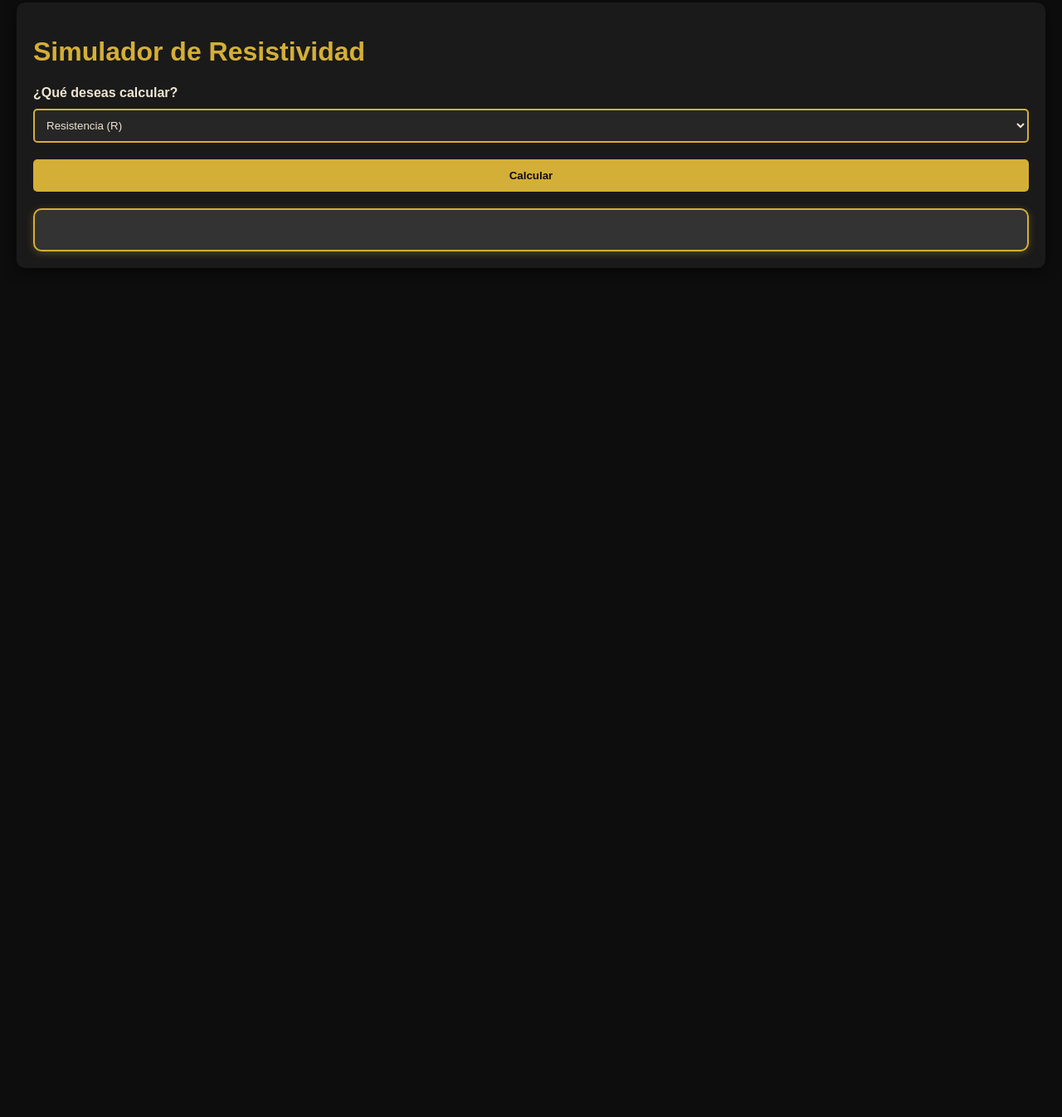
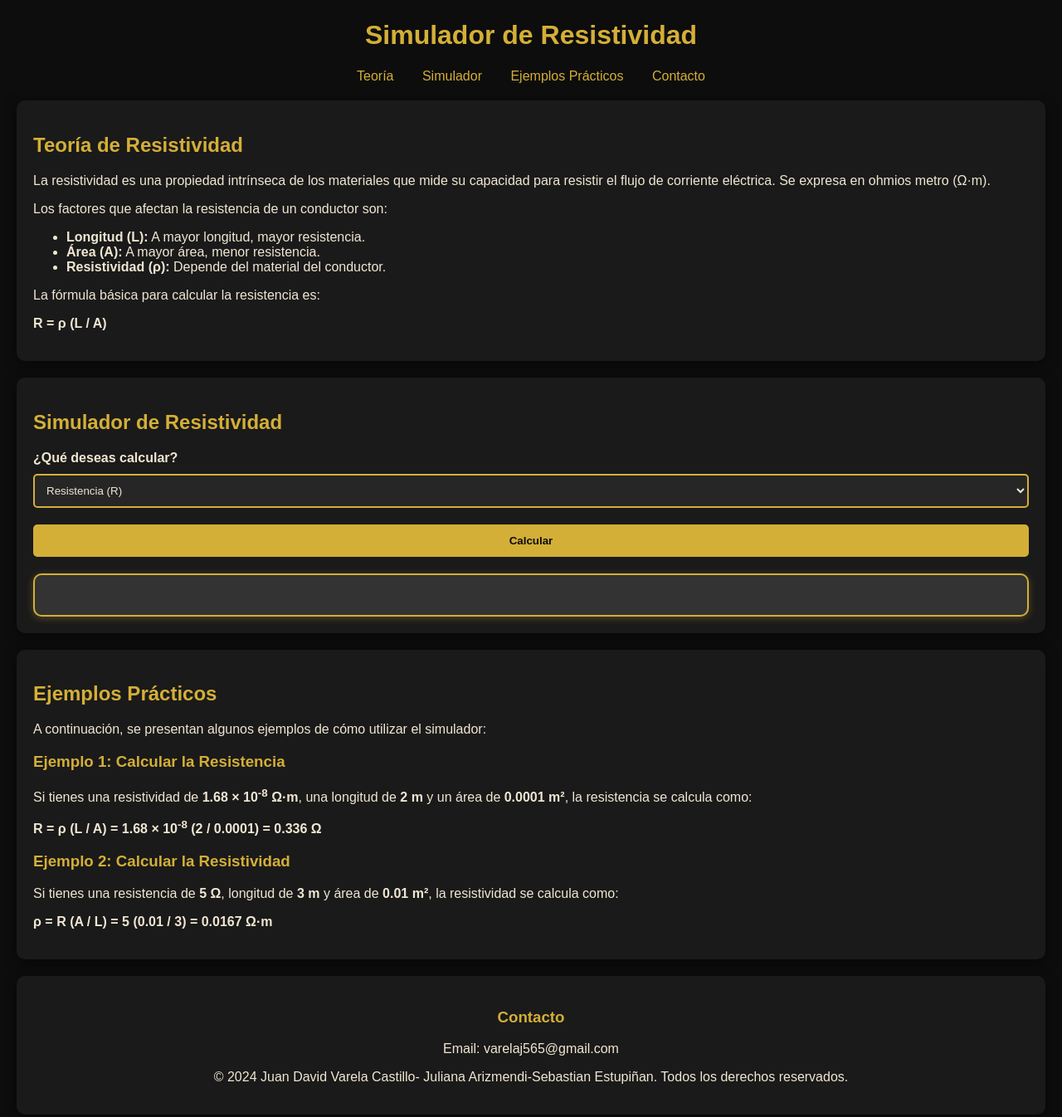
Before and after one commit to Chirri7/Simulador---Resistividad, a plain HTML site: page index.html in a window 1280 px wide. Shown: the part 17-1363 px from the top of the page at 83% size. Before the commit the page ends 800 px from the top, so only its background shows below. Drawn offline with Linux system fonts and the light colour scheme; files that its build step writes are made by us from their sources; files whose address does not match are found by name.

Commit message:
Add files via upload

```diff
--- a/index.html
+++ b/index.html
@@ -7,8 +7,33 @@
     <link rel="stylesheet" href="css/styles.css">
 </head>
 <body>
-    <div class="container">
+    <header>
         <h1>Simulador de Resistividad</h1>
+        <nav>
+            <ul>
+                <li><a href="#teoria">Teoría</a></li>
+                <li><a href="#simulador">Simulador</a></li>
+                <li><a href="#ejemplos">Ejemplos Prácticos</a></li>
+                <li><a href="#contacto">Contacto</a></li>
+            </ul>
+        </nav>
+    </header>
+
+    <section id="teoria" class="container">
+        <h2>Teoría de Resistividad</h2>
+        <p>La resistividad es una propiedad intrínseca de los materiales que mide su capacidad para resistir el flujo de corriente eléctrica. Se expresa en ohmios metro (Ω·m).</p>
+        <p>Los factores que afectan la resistencia de un conductor son:</p>
+        <ul>
+            <li><strong>Longitud (L):</strong> A mayor longitud, mayor resistencia.</li>
+            <li><strong>Área (A):</strong> A mayor área, menor resistencia.</li>
+            <li><strong>Resistividad (ρ):</strong> Depende del material del conductor.</li>
+        </ul>
+        <p>La fórmula básica para calcular la resistencia es:</p>
+        <p><strong>R = ρ (L / A)</strong></p>
+    </section>
+
+    <section id="simulador" class="container">
+        <h2>Simulador de Resistividad</h2>
         <form id="resistivityForm">
             <label for="calculo">¿Qué deseas calcular?</label>
             <select id="calculo" name="calculo">
@@ -17,20 +42,33 @@
                 <option value="longitud">Longitud (L)</option>
                 <option value="area">Área (A)</option>
             </select>
-
-            <div id="inputs">
-                <!-- Los campos de entrada se insertarán aquí -->
-            </div>
-
+            <div id="inputs"></div>
             <button type="submit">Calcular</button>
         </form>
+        <div id="result" class="result">
+            <p id="resultadoTexto"></p>
+            <p id="feedbackTexto"></p>
+            <p id="sugerenciaTexto"></p>
+        </div>
+    </section>
 
-        <div id="result" class="result">
-            <p id="resultadoTexto"></p> <!-- Aquí se mostrará el resultado -->
-            <p id="feedbackTexto"></p> <!-- Aquí se mostrará la retroalimentación explicativa -->
-            <p id="sugerenciaTexto"></p> <!-- Aquí se mostrarán las sugerencias inteligentes -->
-        </div>
-    </div>
+    <section id="ejemplos" class="container">
+        <h2>Ejemplos Prácticos</h2>
+        <p>A continuación, se presentan algunos ejemplos de cómo utilizar el simulador:</p>
+        <h3>Ejemplo 1: Calcular la Resistencia</h3>
+        <p>Si tienes una resistividad de <strong>1.68 × 10<sup>-8</sup> Ω·m</strong>, una longitud de <strong>2 m</strong> y un área de <strong>0.0001 m²</strong>, la resistencia se calcula como:</p>
+        <p><strong>R = ρ (L / A) = 1.68 × 10<sup>-8</sup> (2 / 0.0001) = 0.336 Ω</strong></p>
+
+        <h3>Ejemplo 2: Calcular la Resistividad</h3>
+        <p>Si tienes una resistencia de <strong>5 Ω</strong>, longitud de <strong>3 m</strong> y área de <strong>0.01 m²</strong>, la resistividad se calcula como:</p>
+        <p><strong>ρ = R (A / L) = 5 (0.01 / 3) = 0.0167 Ω·m</strong></p>
+    </section>
+
+    <footer id="contacto" class="container">
+        <h3>Contacto</h3>
+        <p>Email: varelaj565@gmail.com</p>
+        <p>&copy; 2024 Juan David Varela Castillo- Juliana Arizmendi-Sebastian Estupiñan. Todos los derechos reservados.</p>
+    </footer>
 
     <script src="js/simulador.js"></script>
 </body>
```
